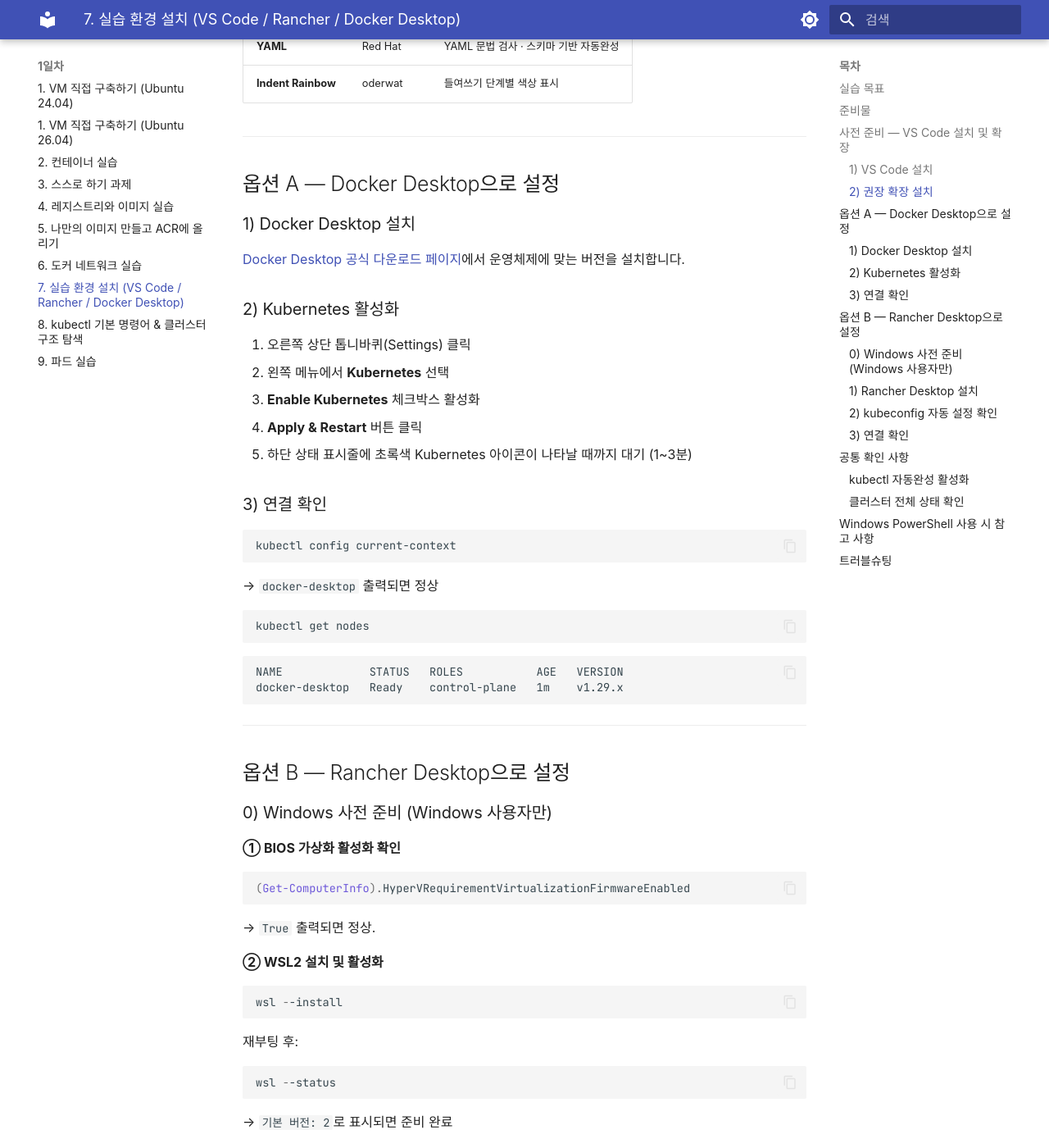
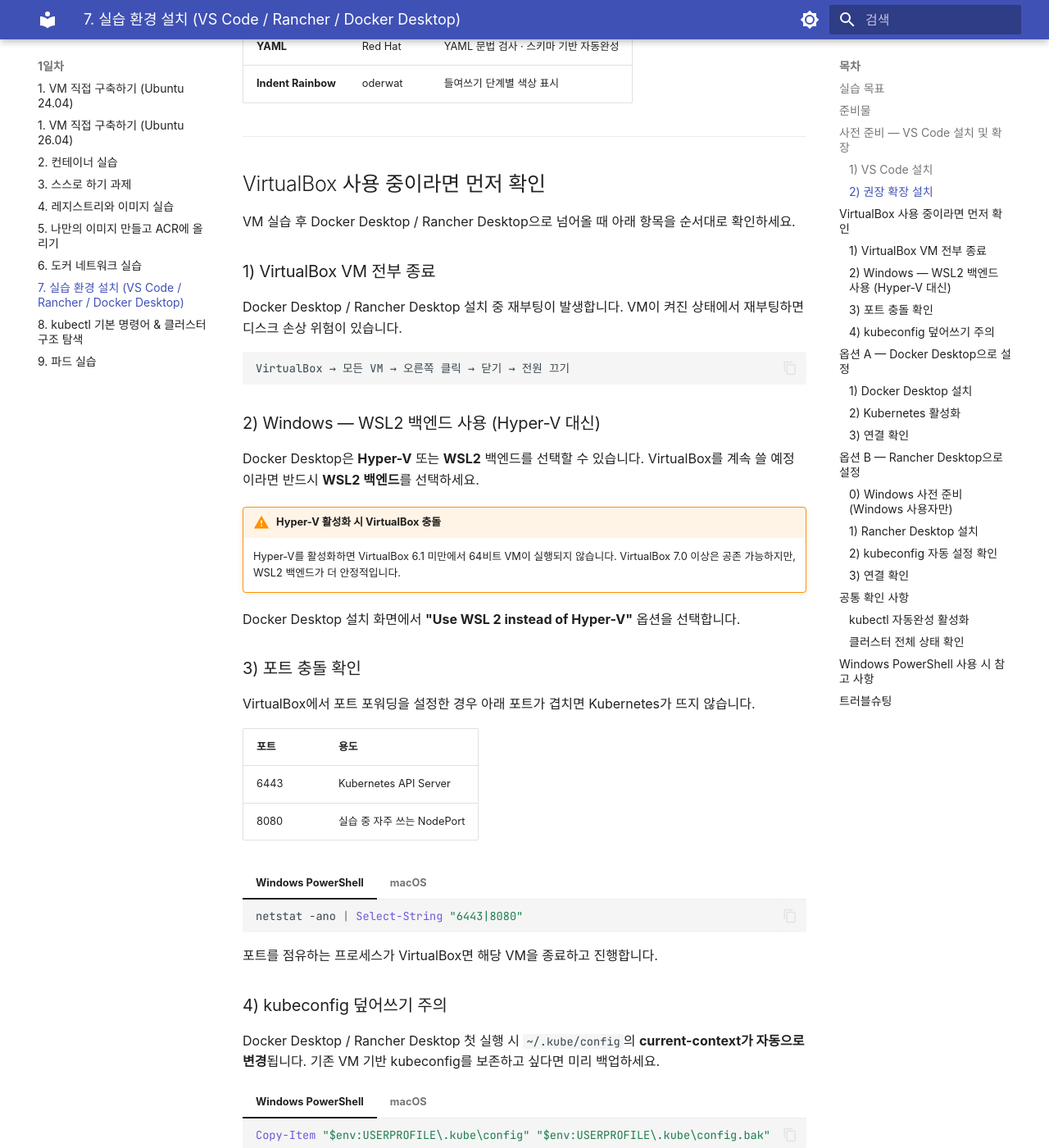
Before and after one commit to skilleat-labs/k8s-for-4days, an MkDocs documentation site: the page built from docs/day1/1-env-setup.md, in a window 1280 px wide and 1400 px high, scrolled down 875 px. Shown: the whole window at 82% size. Built offline with MkDocs 1.6.1 and Material for MkDocs 9.7.7, drawn with Linux system fonts in a browser that asks for light colours; some web fonts are replaced.

Commit message:
Add VirtualBox migration checklist before Docker/Rancher Desktop setup

````diff
--- a/docs/day1/1-env-setup.md
+++ b/docs/day1/1-env-setup.md
@@ -26,6 +26,65 @@
 |--------|------|------|
 | **YAML** | Red Hat | YAML 문법 검사 · 스키마 기반 자동완성 |
 | **Indent Rainbow** | oderwat | 들여쓰기 단계별 색상 표시 |
+
+---
+
+## VirtualBox 사용 중이라면 먼저 확인
+
+VM 실습 후 Docker Desktop / Rancher Desktop으로 넘어올 때 아래 항목을 순서대로 확인하세요.
+
+### 1) VirtualBox VM 전부 종료
+
+Docker Desktop / Rancher Desktop 설치 중 재부팅이 발생합니다. VM이 켜진 상태에서 재부팅하면 디스크 손상 위험이 있습니다.
+
+```
+VirtualBox → 모든 VM → 오른쪽 클릭 → 닫기 → 전원 끄기
+```
+
+### 2) Windows — WSL2 백엔드 사용 (Hyper-V 대신)
+
+Docker Desktop은 **Hyper-V** 또는 **WSL2** 백엔드를 선택할 수 있습니다.
+VirtualBox를 계속 쓸 예정이라면 반드시 **WSL2 백엔드**를 선택하세요.
+
+!!! warning "Hyper-V 활성화 시 VirtualBox 충돌"
+    Hyper-V를 활성화하면 VirtualBox 6.1 미만에서 64비트 VM이 실행되지 않습니다.
+    VirtualBox 7.0 이상은 공존 가능하지만, WSL2 백엔드가 더 안정적입니다.
+
+Docker Desktop 설치 화면에서 **"Use WSL 2 instead of Hyper-V"** 옵션을 선택합니다.
+
+### 3) 포트 충돌 확인
+
+VirtualBox에서 포트 포워딩을 설정한 경우 아래 포트가 겹치면 Kubernetes가 뜨지 않습니다.
+
+| 포트 | 용도 |
+|------|------|
+| 6443 | Kubernetes API Server |
+| 8080 | 실습 중 자주 쓰는 NodePort |
+
+=== "Windows PowerShell"
+    ```powershell
+    netstat -ano | Select-String "6443|8080"
+    ```
+=== "macOS"
+    ```bash
+    lsof -i :6443 -i :8080
+    ```
+
+포트를 점유하는 프로세스가 VirtualBox면 해당 VM을 종료하고 진행합니다.
+
+### 4) kubeconfig 덮어쓰기 주의
+
+Docker Desktop / Rancher Desktop 첫 실행 시 `~/.kube/config`의 **current-context가 자동으로 변경**됩니다.
+기존 VM 기반 kubeconfig를 보존하고 싶다면 미리 백업하세요.
+
+=== "Windows PowerShell"
+    ```powershell
+    Copy-Item "$env:USERPROFILE\.kube\config" "$env:USERPROFILE\.kube\config.bak"
+    ```
+=== "macOS"
+    ```bash
+    cp ~/.kube/config ~/.kube/config.bak
+    ```
 
 ---
 
````
